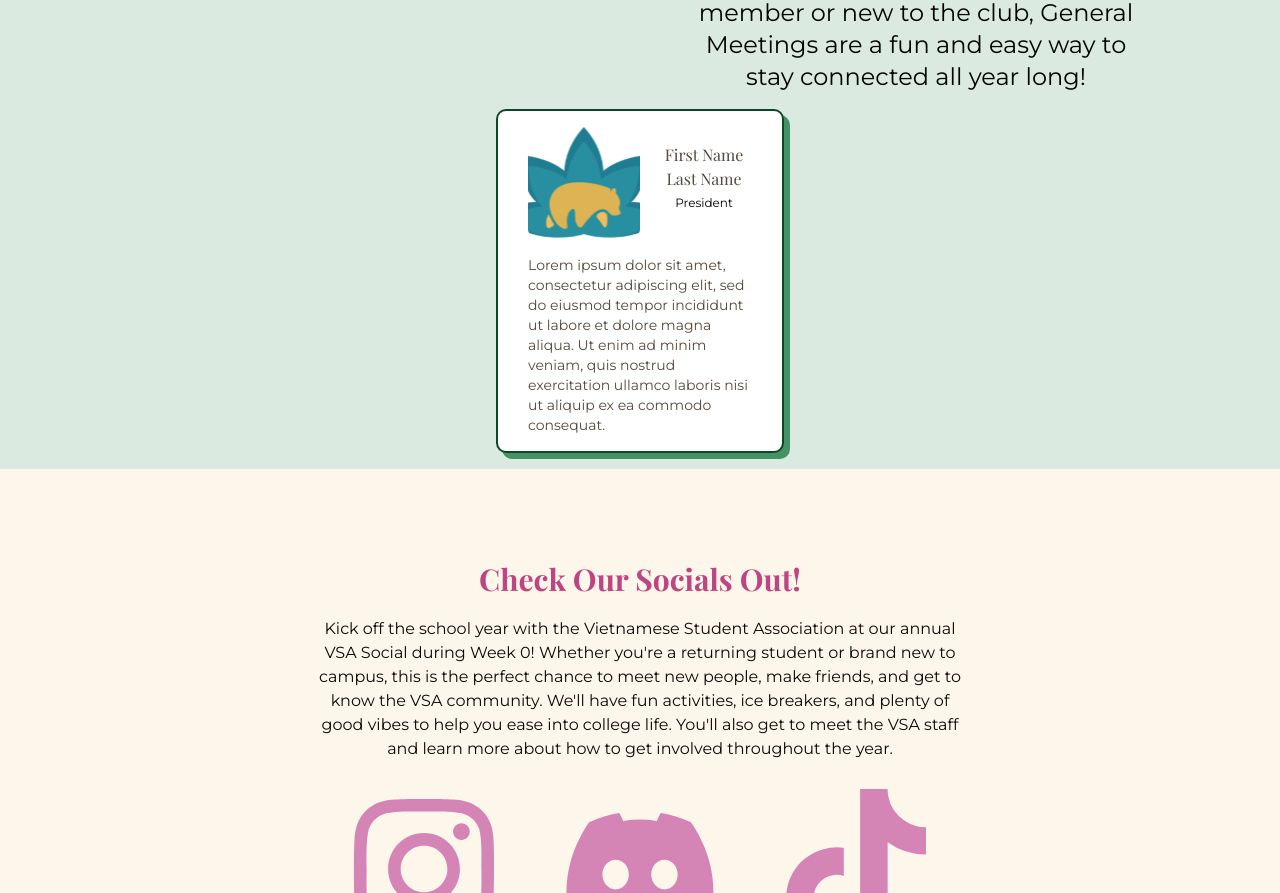
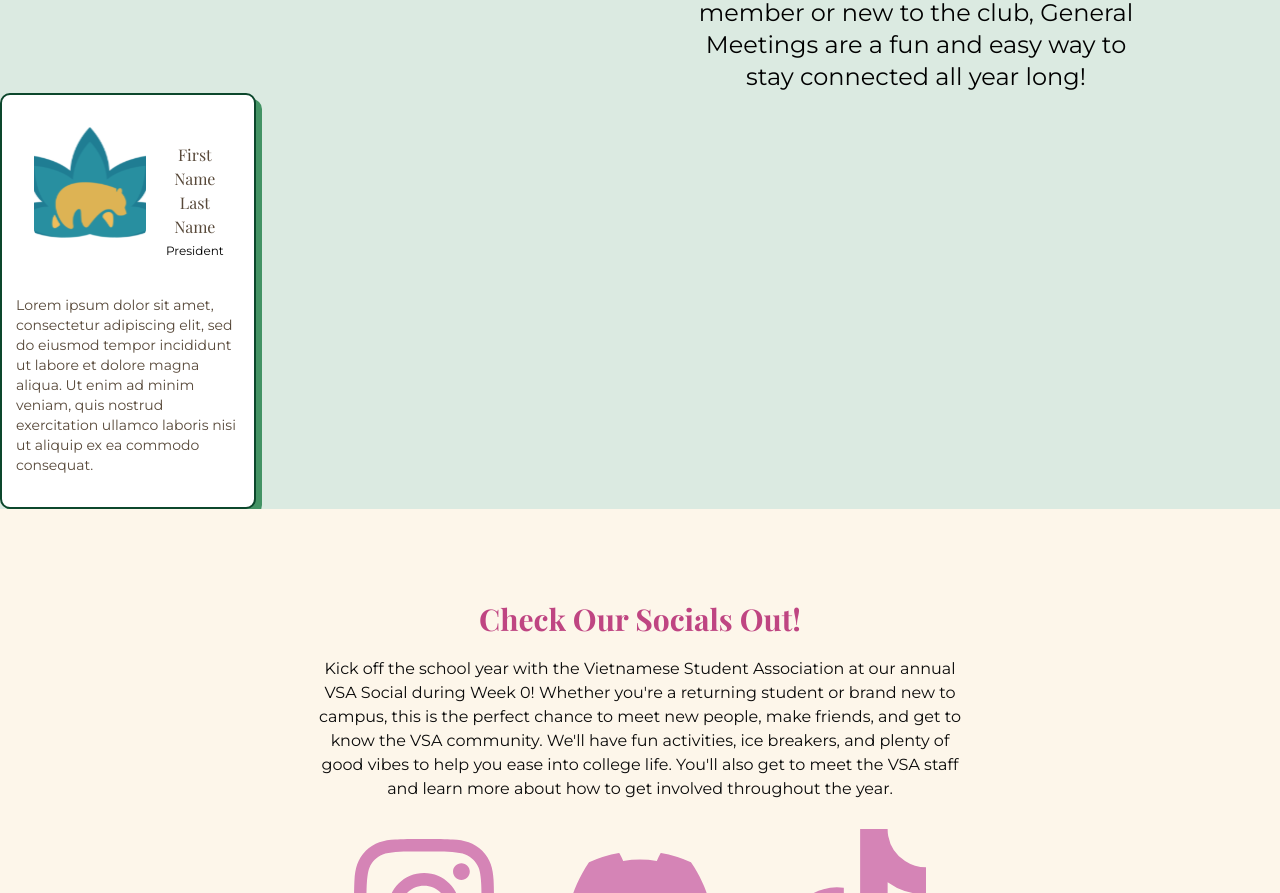
Before and after one commit to acm-ucr/vsa-website, a Next.js app: page /about in a window 1280 px wide. Shown: the part 1040-1933 px from the top of the page. Built offline with nearby package versions, Linux system fonts and the light colour scheme.

Commit message:
Touched Up & Refined Testimonial Card

```diff
--- a/src/components/about/Testimonials.tsx
+++ b/src/components/about/Testimonials.tsx
@@ -9,26 +9,24 @@ interface CardProps {
 
 const Card = ({ name, image, affiliation, text }: CardProps) => {
   return (
-    <div className="flex justify-center p-4">
-      <div className="border-vsa-green-400 flex w-72 flex-col items-center rounded-lg border-2 border-solid bg-white shadow-[6px_6px_0_#439364]">
-        <div className="mt-4 mr-2 ml-2 flex">
+    <div className="border-vsa-green-400 shadow-[6px_6px_0_theme('colors.vsa-green-300')] flex w-1/5 flex-col items-center justify-center rounded-lg border-2 bg-white p-4">
+      <div className="x-2 mt-4 flex">
         <Image
           src={image}
           alt="Student Image"
           className="ml-4 h-28 w-28 rounded-lg object-cover"
         />
         <div className="w-32 justify-center p-4 text-left">
-            <h3 className="text-md font-vsa-main text-vsa-brown justify-center text-center break-words">
+          <p className="text-md font-vsa-main text-vsa-brown justify-center text-center">
             {name}
-            </h3>
+          </p>
           <p className="font-vsa-alt justify-center p-1 text-center text-xs text-black">
             {affiliation}
           </p>
         </div>
       </div>
-        <div className="w-64 p-4 break-words">
+      <div className="w-64 p-4">
         <p className="font-vsa-alt text-vsa-brown text-sm">{text}</p>
-        </div>
       </div>
     </div>
   );
```
Lines whose indentation alone changed are shown as unchanged.
